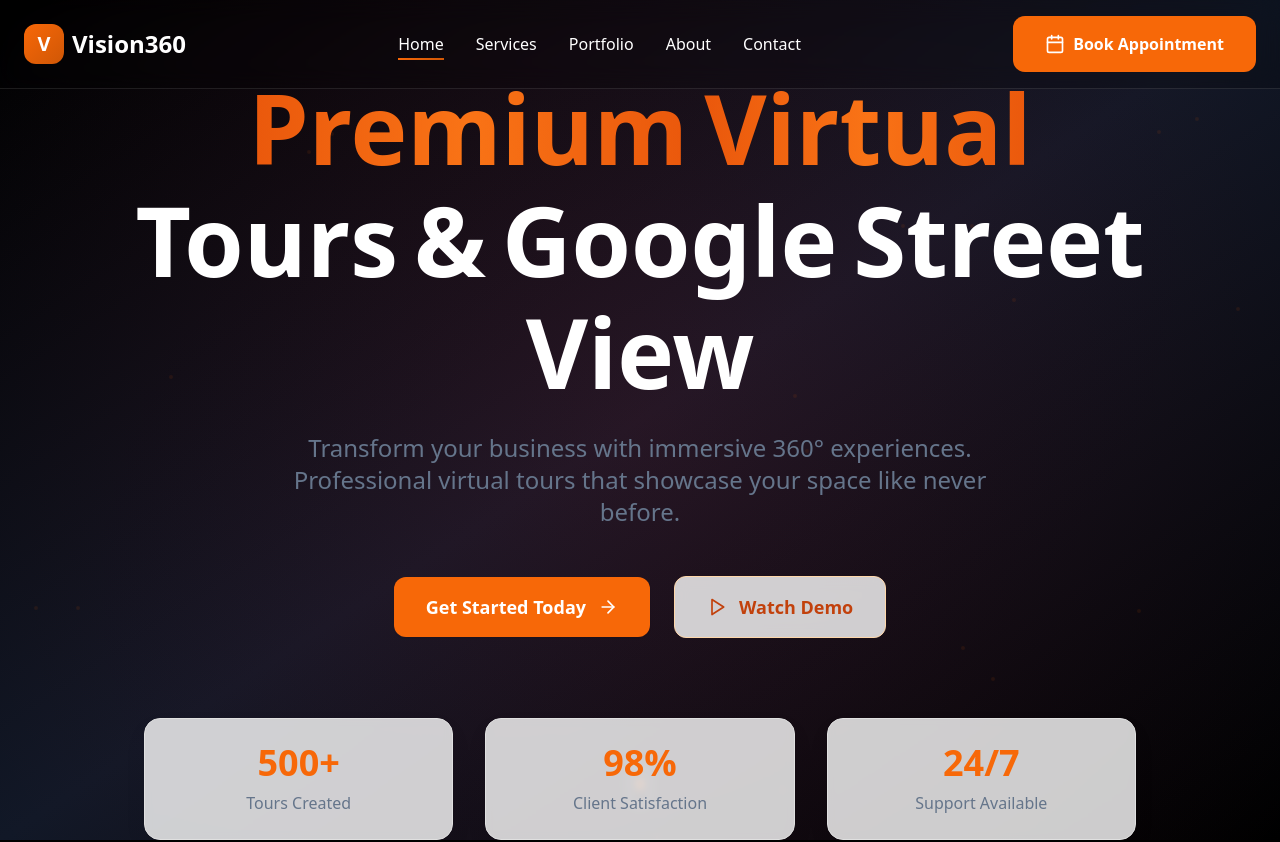
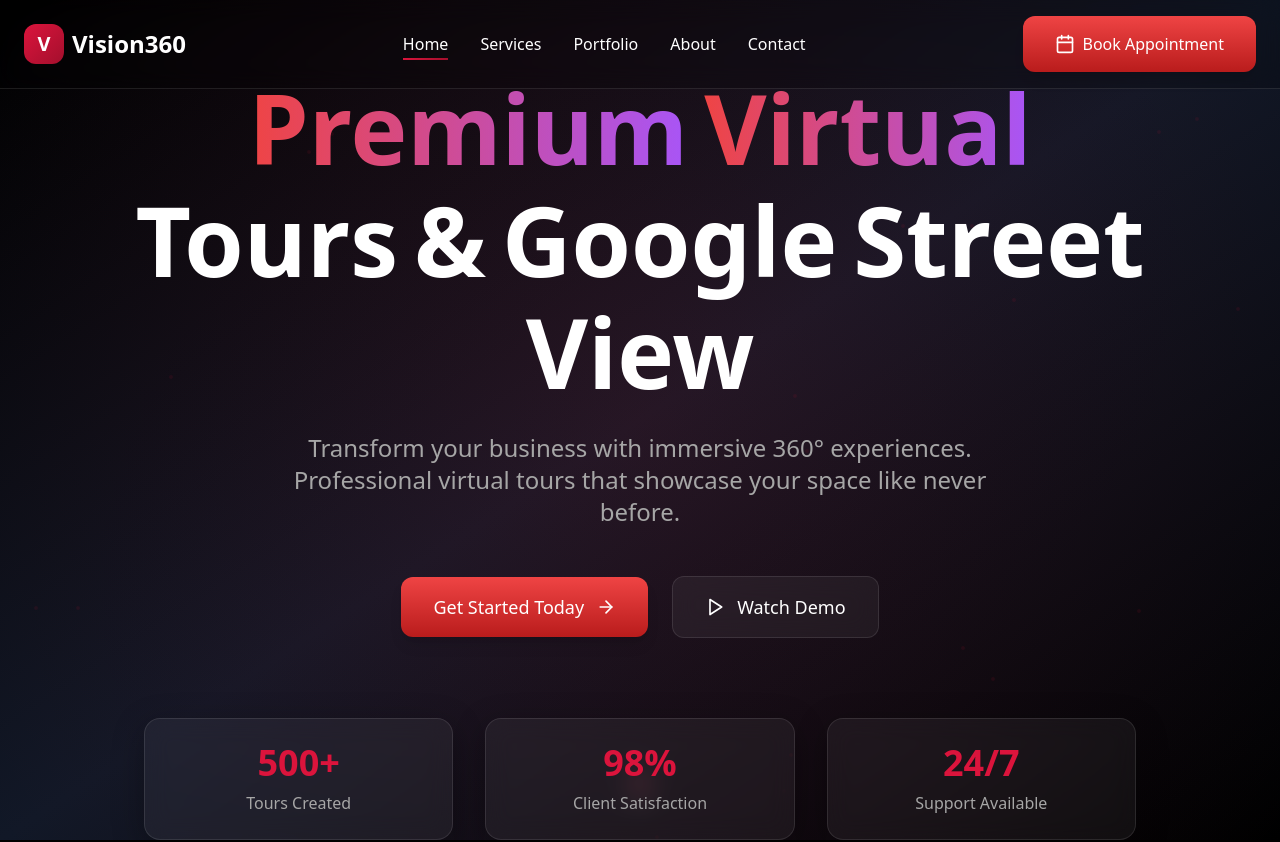
Before and after one commit to thiyo-de/vision360-nubien-style, a React (Vite) app: page / in a window 1280 px wide. Shown: the top 842 px of the page. Built offline with nearby package versions, Linux system fonts and the light colour scheme; a web font is replaced by a local one.

Commit message:
Reverted to commit b91399681bc0ec1119465bd31d588af8194a7521

```diff
--- a/src/index.css
+++ b/src/index.css
@@ -2,68 +2,60 @@
 @tailwind components;
 @tailwind utilities;
 
-/* Professional Light Design System - Orange & White Theme
-Clean, modern design inspired by leading business platforms.
+/* Vision360 Premium Design System - Nubien Style
+All colors MUST be HSL for perfect theming.
 */
 
 @layer base {
   :root {
-    /* Base Colors - Clean White Background */
-    --background: 0 0% 100%;
-    --foreground: 222 47% 11%;
+    /* Core Colors */
+    --background: 0 0% 0%;
+    --foreground: 0 0% 100%;
 
-    /* Surface Colors */
-    --card: 0 0% 100%;
-    --card-foreground: 222 47% 11%;
+    --card: 0 0% 5%;
+    --card-foreground: 0 0% 100%;
 
-    --popover: 0 0% 100%;
-    --popover-foreground: 222 47% 11%;
+    --popover: 0 0% 8%;
+    --popover-foreground: 0 0% 100%;
 
-    /* Brand Colors - Professional Orange */
-    --primary: 24 94% 50%;
+    /* Brand Colors - Netflix Red Theme */
+    --primary: 348 83% 47%;
     --primary-foreground: 0 0% 100%;
-    --primary-glow: 24 94% 60%;
+    --primary-glow: 348 83% 60%;
 
-    /* Secondary - Light Gray Surfaces */
-    --secondary: 0 0% 98%;
-    --secondary-foreground: 222 47% 11%;
+    --secondary: 0 0% 12%;
+    --secondary-foreground: 0 0% 100%;
 
-    /* Muted Colors */
-    --muted: 210 20% 96%;
-    --muted-foreground: 215 16% 47%;
+    --muted: 0 0% 15%;
+    --muted-foreground: 0 0% 65%;
 
-    /* Accent - Subtle Orange Tint */
-    --accent: 24 100% 97%;
-    --accent-foreground: 24 85% 35%;
+    --accent: 348 83% 47%;
+    --accent-foreground: 0 0% 100%;
 
-    /* Gradients - Orange Based */
-    --gradient-primary: linear-gradient(135deg, hsl(24 94% 50%), hsl(24 94% 42%));
-    --gradient-secondary: linear-gradient(135deg, hsl(24 94% 50%), hsl(14 91% 43%));
-    --gradient-border: linear-gradient(135deg, hsl(24 94% 50% / 0.3), hsl(14 91% 43% / 0.3));
-    --gradient-glass: linear-gradient(135deg, hsl(0 0% 100% / 0.8), hsl(0 0% 100% / 0.6));
+    /* Gradients */
+    --gradient-primary: linear-gradient(135deg, hsl(348 83% 47%), hsl(348 83% 35%));
+    --gradient-secondary: linear-gradient(135deg, hsl(348 83% 47%), hsl(295 100% 39%));
+    --gradient-border: linear-gradient(135deg, hsl(348 83% 47% / 0.6), hsl(295 100% 39% / 0.6));
+    --gradient-glass: linear-gradient(135deg, hsl(0 0% 100% / 0.1), hsl(0 0% 100% / 0.05));
 
-    /* Glass Effects - Light Theme */
-    --glass-bg: hsl(0 0% 100% / 0.8);
-    --glass-border: hsl(0 0% 88%);
-    --glass-shadow: 0 8px 32px hsl(0 0% 0% / 0.1);
+    /* Glass Effects */
+    --glass-bg: hsl(0 0% 100% / 0.05);
+    --glass-border: hsl(0 0% 100% / 0.1);
+    --glass-shadow: 0 8px 32px hsl(0 0% 0% / 0.3);
 
-    /* Shadows & Glows - Subtle */
-    --shadow-elegant: 0 10px 25px -5px hsl(0 0% 0% / 0.1);
-    --shadow-glow: 0 0 20px hsl(24 94% 50% / 0.3);
-    --shadow-glow-hover: 0 0 30px hsl(24 94% 50% / 0.4);
+    /* Shadows & Glows */
+    --shadow-elegant: 0 20px 40px -10px hsl(0 0% 0% / 0.5);
+    --shadow-glow: 0 0 40px hsl(348 83% 47% / 0.4);
+    --shadow-glow-hover: 0 0 60px hsl(348 83% 47% / 0.6);
 
     /* Interactive States */
-    --hover-scale: 1.02;
-    --hover-tilt: 1deg;
+    --hover-scale: 1.05;
+    --hover-tilt: 2deg;
 
     /* Borders & Inputs */
-    --border: 0 0% 88%;
-    --input: 0 0% 88%;
-    --ring: 24 94% 50%;
-
-    /* Destructive */
-    --destructive: 0 84% 60%;
-    --destructive-foreground: 0 0% 100%;
+    --border: hsl(0 0% 20%);
+    --input: hsl(0 0% 15%);
+    --ring: hsl(348 83% 47%);
 
     --radius: 12px;
 
@@ -100,41 +92,41 @@ Clean, modern design inspired by leading business platforms.
     scroll-behavior: smooth;
   }
 
-  /* Light Theme Scrollbar */
+  /* Modern Scrollbar */
   ::-webkit-scrollbar {
     width: 8px;
   }
 
   ::-webkit-scrollbar-track {
-    background: hsl(0 0% 96%);
+    background: hsl(0 0% 5%);
   }
 
   ::-webkit-scrollbar-thumb {
-    background: linear-gradient(180deg, hsl(24 94% 50%), hsl(24 94% 42%));
+    background: linear-gradient(180deg, hsl(348 83% 47%), hsl(348 83% 35%));
     border-radius: 4px;
     transition: all 0.3s ease;
   }
 
   ::-webkit-scrollbar-thumb:hover {
-    background: linear-gradient(180deg, hsl(24 94% 60%), hsl(24 94% 50%));
-    box-shadow: 0 0 10px hsl(24 94% 50% / 0.3);
+    background: linear-gradient(180deg, hsl(348 83% 60%), hsl(348 83% 47%));
+    box-shadow: 0 0 10px hsl(348 83% 47% / 0.5);
   }
 
   /* Firefox */
   html {
     scrollbar-width: thin;
-    scrollbar-color: hsl(24 94% 50%) hsl(0 0% 96%);
+    scrollbar-color: hsl(348 83% 47%) hsl(0 0% 5%);
   }
 }
 
-/* Professional Light Theme Utility Classes */
+/* Custom Utility Classes */
 @layer components {
   .glass {
-    @apply bg-white/80 backdrop-blur-sm border border-[hsl(var(--border))] shadow-sm;
+    @apply bg-white/5 backdrop-blur-md border border-white/10;
   }
 
   .glass-card {
-    @apply glass rounded-2xl p-6 shadow-[0_10px_25px_-5px_rgba(0,0,0,0.1)];
+    @apply glass rounded-2xl p-6 shadow-[0_8px_32px_rgba(0,0,0,0.3)];
   }
 
   .gradient-border {
@@ -155,14 +147,14 @@ Clean, modern design inspired by leading business platforms.
   }
 
   .text-gradient {
-    @apply bg-gradient-to-r from-orange-600 via-orange-500 to-orange-600 bg-clip-text text-transparent;
+    @apply bg-gradient-to-r from-red-500 to-purple-500 bg-clip-text text-transparent;
   }
 
   .btn-primary {
-    @apply inline-flex items-center justify-center rounded-xl font-semibold bg-[hsl(var(--primary))] text-[hsl(var(--primary-foreground))] shadow-sm hover:bg-[hsl(var(--primary))]/90 focus:outline-none focus:ring-2 focus:ring-[hsl(var(--ring))]/40 transition-all duration-300 px-8 py-4;
+    @apply bg-gradient-to-b from-red-500 to-red-700 text-white font-medium px-8 py-4 rounded-xl shadow-lg hover:shadow-red-500/40 hover:shadow-2xl transition-all duration-300 hover:scale-105;
   }
 
   .btn-glass {
-    @apply inline-flex items-center justify-center rounded-xl font-semibold border border-orange-200 text-orange-700 bg-white/80 backdrop-blur hover:bg-orange-50 focus:outline-none focus:ring-2 focus:ring-[hsl(var(--ring))]/20 transition-all duration-300 px-8 py-4;
+    @apply glass text-white font-medium px-8 py-4 rounded-xl hover:bg-white/10 transition-all duration-300 hover:scale-105;
   }
 }
```
